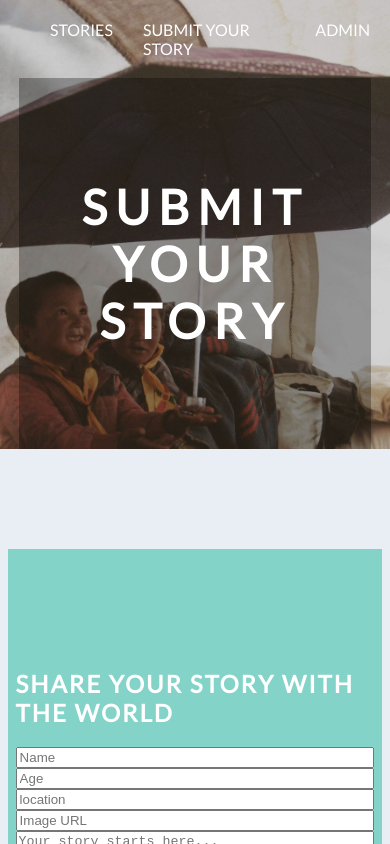
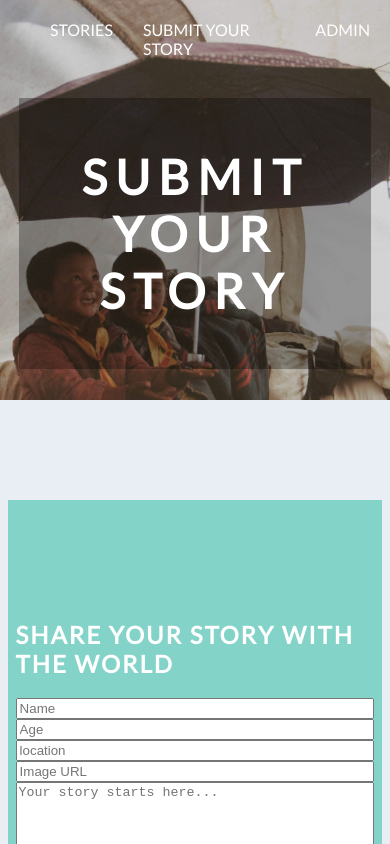
Before and after one commit to griffinshuth/frontend, a React (Create React App) app: page /submit in a window 390 px wide. Shown: the top 844 px of the page. Built offline with nearby package versions, Linux system fonts and the light colour scheme; no server answers.

Commit message:
add styles tablet and mobile styles

```diff
--- a/src/components/Header.js
+++ b/src/components/Header.js
@@ -12,7 +12,6 @@ const HeaderCon = styled.header`
     min-height: 400px;
     background-size: cover;
   }
-
 `
 
 const HeaderTitle = styled.div`
@@ -30,7 +29,11 @@ const HeaderTitle = styled.div`
   @media (max-width: 800px){
     max-width: 80%;
     padding: 100px 20px;
-    margi-top: 20px;
+    margin-top: 20px;
+  }
+  @media (max-width: 500px){
+
+    padding: 50px 20px;
   }
 `
 
--- a/src/components/StoryCard.js
+++ b/src/components/StoryCard.js
@@ -8,6 +8,10 @@ const StoryCardCon = styled.div`
   margin: 20px;
   text-align: center;
   color: rgb(124, 128, 129);
+  @media (max-width: 800px){
+    width: 100%;
+    max-width: 100%;
+  }
 `
 
 const ImgCon = styled.div`
```
